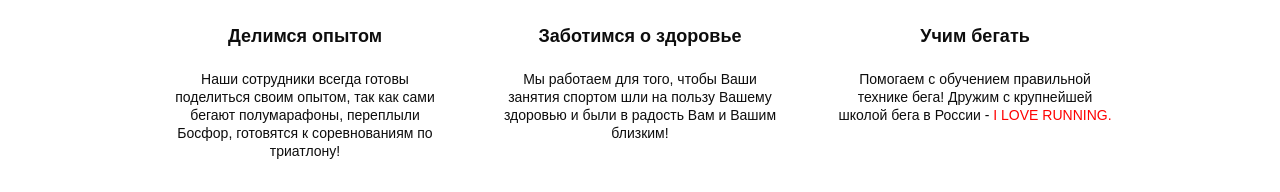
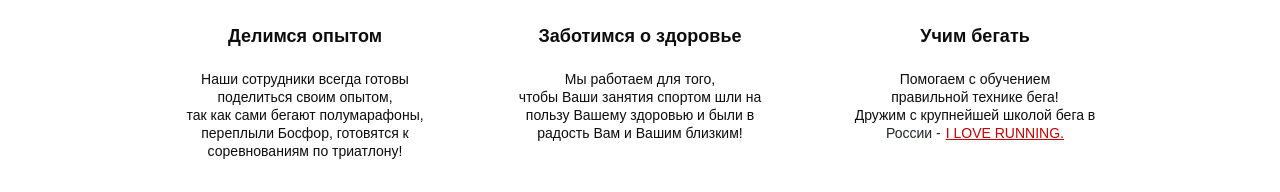
Before and after one commit to Quiddlee/Pulse, a website: page src/index.html in a window 1280 px wide. Shown: the part 951-1143 px from the top of the page. Drawn offline with Linux system fonts and the light colour scheme.

Commit message:
benefits section done

```diff
--- a/src/index.html
+++ b/src/index.html
@@ -51,7 +51,7 @@
                 <button class="button button_main">заказать кОНСУЛЬТАЦИЮ</button>
                 <div class="promo__link">
                     или
-                    <a href="#">ПЕРЕЙТИ В КАТАЛОГ</a>
+                    <a href="#" class="link">ПЕРЕЙТИ В КАТАЛОГ</a>
                 </div>
             </div>
         </div>
@@ -65,21 +65,27 @@
                 <div class="benefits__element">
                     <img src="icons/benefits/benefits_cup.svg" alt="benefits_cup">
                         <div class="benefits__main">Делимся опытом</div>
-                    <div class="benefits__descr">Наши сотрудники всегда готовы поделиться своим опытом, так как сами бегают полумарафоны, переплыли Босфор, готовятся к соревнованиям по триатлону!
+                    <div class="benefits__descr">Наши сотрудники всегда готовы поделиться своим опытом, <br> так как сами бегают полумарафоны, переплыли Босфор, готовятся к соревнованиям по триатлону!
                     </div>
                 </div>
 
                 <div class="benefits__element">
                     <img src="icons/benefits/benefits_heart.svg" alt="benefits_heart">
                         <div class="benefits__main">Заботимся о здоровье</div>
-                    <div class="benefits__descr">Мы работаем для того, чтобы Ваши занятия спортом шли на пользу Вашему здоровью и были в радость Вам и Вашим близким!
+                    <div class="benefits__descr">Мы работаем для того, <br> чтобы Ваши занятия спортом шли на пользу Вашему здоровью и были в радость Вам и Вашим близким!
                     </div>
                 </div>
 
                 <div class="benefits__element">
                     <img src="icons/benefits/benefits_shoe.svg" alt="benefits_shoe">
                         <div class="benefits__main">Учим бегать</div>
-                    <div class="benefits__descr">Помогаем с обучением правильной технике бега! Дружим с крупнейшей школой бега в России - <span>I LOVE RUNNING.</span>
+                    <div class="benefits__descr">Помогаем с обучением <br> правильной технике бега! <br> Дружим с крупнейшей школой бега в
+
+                    </div>
+
+                    <div class="benefits__link">
+                        России -
+                        <a href="#" class="link">I LOVE RUNNING.</a>
                     </div>
                 </div>
             </div>
--- a/src/sass/blocks/_benefits.scss
+++ b/src/sass/blocks/_benefits.scss
@@ -29,8 +29,14 @@
         text-align: center;
         color: #0D0D0D;
         margin-top: 20px;
-        span {
-            color: #FF0000
+    }
+    &__link {
+        font-weight: 300;
+        font-size: 14px;
+        line-height: 18px;
+        display: flex;
+        a {
+           margin-left: 5px;
         }
     }
 }
--- /dev/null
+++ b/src/sass/blocks/_links.scss
@@ -0,0 +1,5 @@
+.link {
+    color: $main-color;
+    text-transform: uppercase;
+    text-decoration: underline;
+}
--- a/src/sass/blocks/_promo.scss
+++ b/src/sass/blocks/_promo.scss
@@ -48,8 +48,6 @@
         color: #FFFFFF;
         a {
             color: #FFFFFF;
-            text-transform: uppercase;
-            text-decoration: underline;
         }
     }
 }
--- a/src/sass/style.scss
+++ b/src/sass/style.scss
@@ -11,3 +11,4 @@
 @import "blocks/buttons";
 @import "blocks/benefits";
 @import "blocks/titles";
+@import "blocks/links"
```
Also changed, not shown: src/css/style.min.css.
